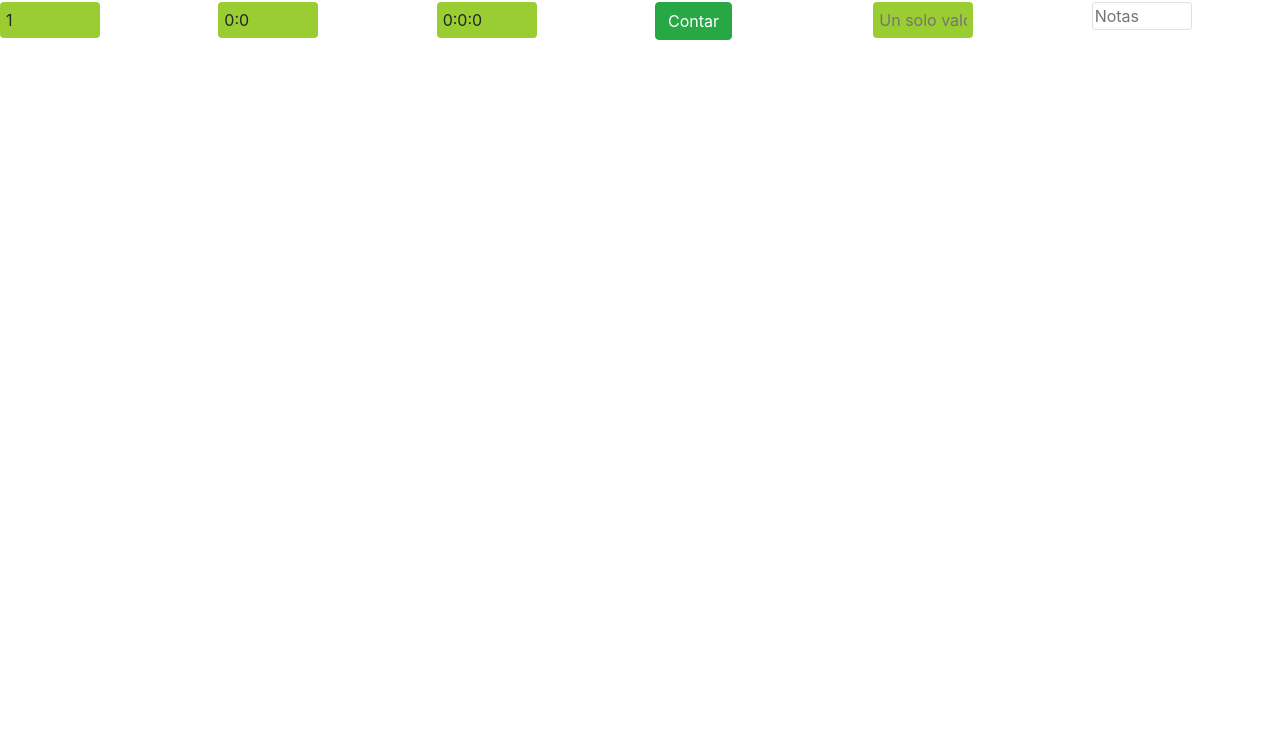
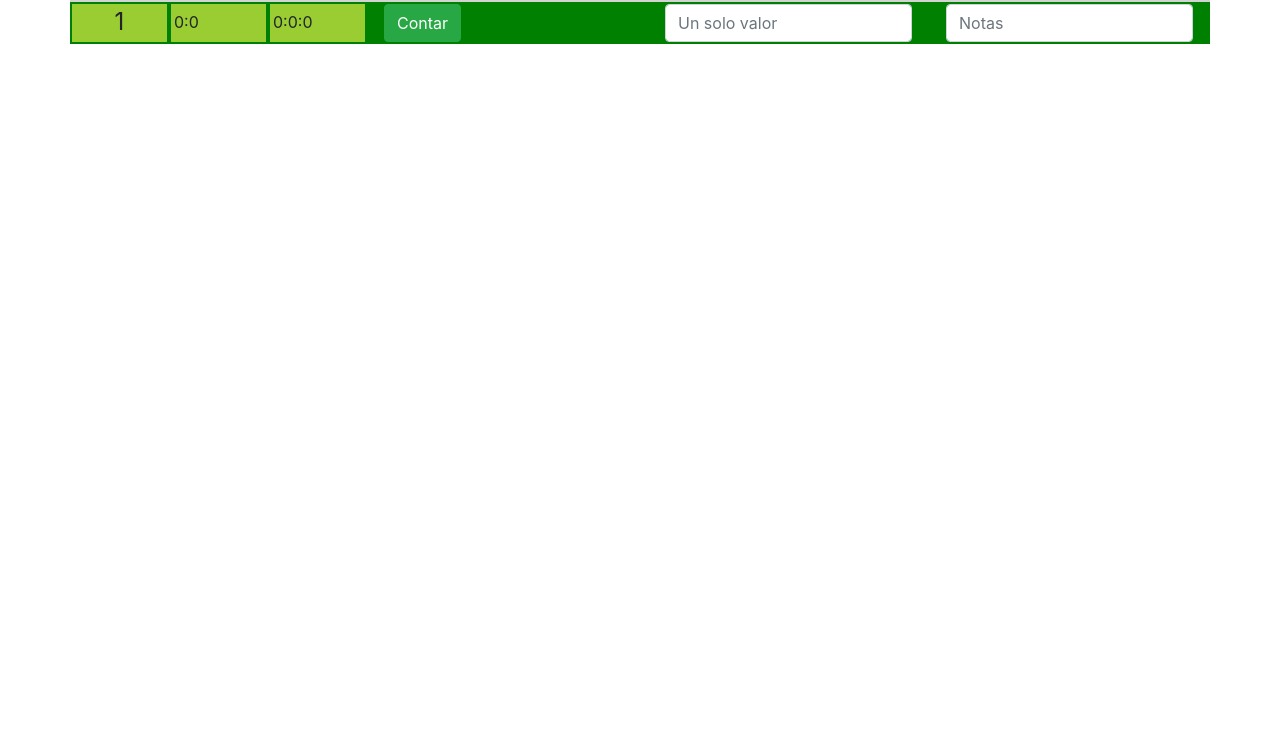
Before and after one commit to ErickJovanC/ControlXbox, a plain HTML site: page index.html in a window 1280 px wide. Shown: the part 54-800 px from the top of the page. Drawn offline with Linux system fonts and the light colour scheme.

Commit message:
Pruebas de estilos CSS

```diff
--- a/css/style.css
+++ b/css/style.css
@@ -1,33 +1,46 @@
 .container{
-    width: 80%;
-    margin: auto;
+    background-color: lightgrey;
 }
 
-.card{
+/* .card{
     width: 100px;
+} */
+
+.row{
+    background-color: green;
 }
 
+.col{
+    margin: 2px 2px;
+}
 #numero{
     background-color: yellowgreen;
-    border:0px;
-    padding: 6px;
+    /* border:0px; */
+    /* padding: 6px 0px; */
+    margin: 2px 2px;
+    /* width: 100%; */
+    text-align: center;
+    font-size: x-large;
 }
 
 #inicio{
     background-color: yellowgreen;
-    border:0px;
-    padding: 6px;
+    /* border:0px; */
+    padding: 6px 3px;
     /* width: 80px; */
+    margin: 2px 2px;
 }
 
 #tiempo{
     background-color: yellowgreen;
-    border:0px;
-    padding: 6px;
+    /* border:0px; */
+    /* padding: 6px; */
+    margin: 2px 2px;
+    padding: 6px 3px;
 }
 
-#extras{
+/* #extras{
     background-color: yellowgreen;
     border:0px;
     padding: 6px;
-}
+} */
--- a/index.html
+++ b/index.html
@@ -8,28 +8,30 @@
     <link rel="stylesheet" href="css/style.css">
 </head>
 <body>
-    <div id="container">
+    <div class="container">
         <h1>Control de Xbox</h1>
         <div class="row">
-            <div class="col-sm">
-                <div id="numero" class="card">
+            <div class="col-1" id="numero">
                 1
             </div>
-            </div>
-            <div class="col-sm">
-                <div id="inicio" class="card">
+            <div class="col-1" id="inicio">
                 0:0
             </div>
-            </div>
-            <div class="col-sm">
-                <div id="tiempo" class="card">
+            <div class="col-1" id="tiempo">
                 0:0:0
             </div>
-            </div>
-            <div class="col-sm">
+            <div class="col">
                 <button type="button" id="boton" class="btn btn-success" data-toggle="modal">
                     Contar
                 </button>
+            </div>
+            <div class="col">
+                <input id="extras" placeholder="Un solo valor" class="form-control">
+            </div>
+            <div class="col">
+                <input id="notas" placeholder="Notas" class="form-control">
+            </div>
+        </div>
 
 <!-- Modal -->
 <div class="modal" tabindex="-1" role="dialog" id="modalCobro" data-backdrop="static">
@@ -58,14 +60,6 @@
     </div>
   </div>
 <!-- Fin modal -->
-            </div>
-            <div class="col-sm">
-                <input id="extras" class="card" placeholder="Un solo valor">
-            </div>
-            <div class="col-sm">
-                <input id="notas" class="card" placeholder="Notas">
-            </div>
-        </div>
 
         <!-- Scripts -->
         <script src="js/app.js"></script>
```
Lines whose indentation alone changed are shown as unchanged.
